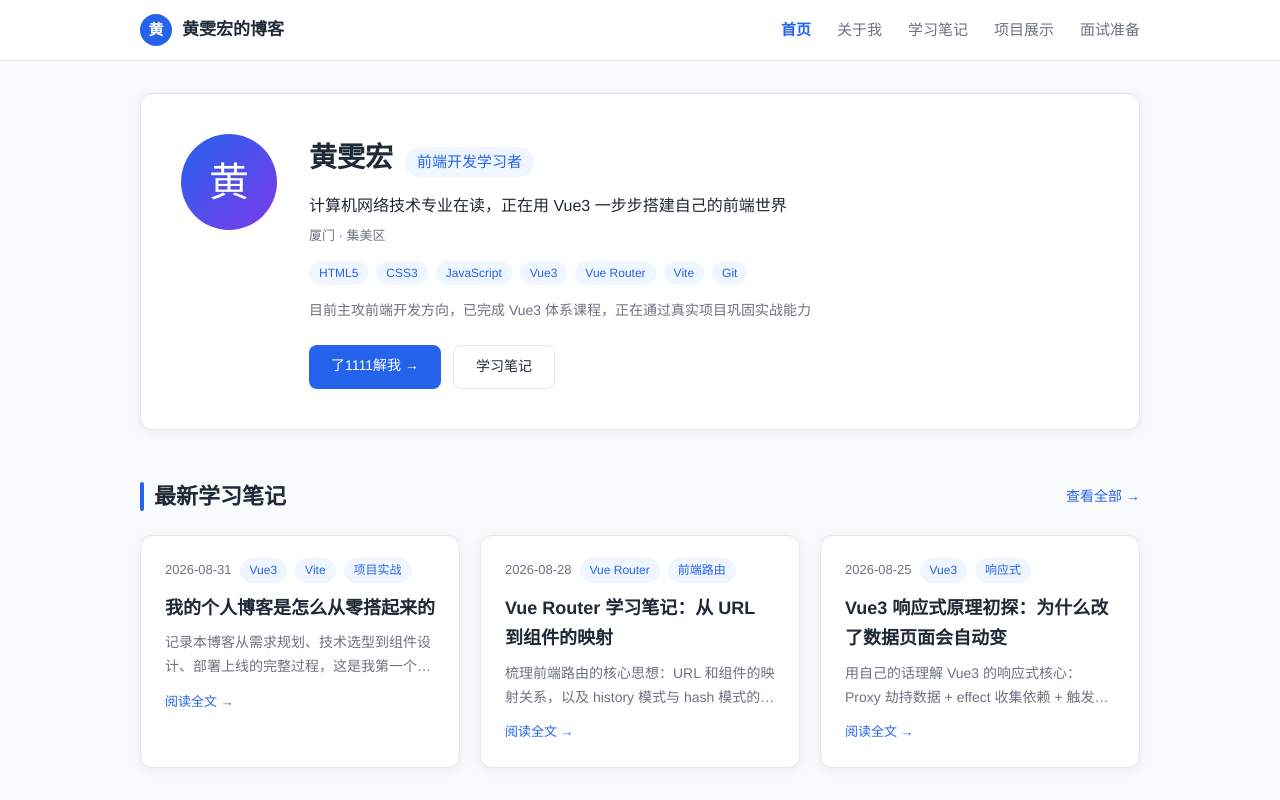
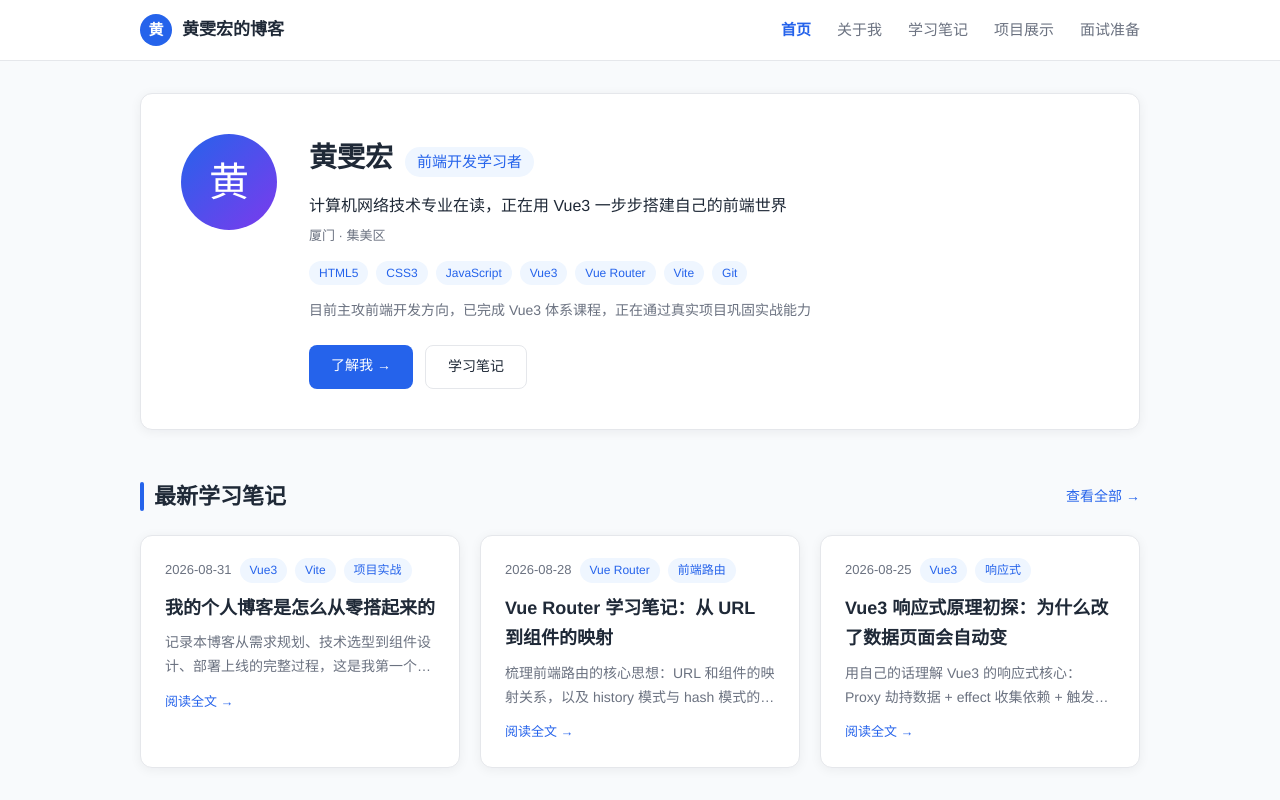
Before and after one commit to rainbow-713/huangwenhong-blog, a Vue app: page / in a window 1280 px wide. Shown: the top 800 px of the page. Built offline with nearby package versions, Linux system fonts and the light colour scheme.

Commit message:
fix: 修复首页按钮文案多余字符

```diff
--- a/src/views/HomeView.vue
+++ b/src/views/HomeView.vue
@@ -20,7 +20,7 @@
         </div>
         <p class="hero-learning">{{ profile.learning }}</p>
         <div class="hero-actions">
-          <router-link to="/about" class="btn btn-primary">了1111解我 →</router-link>
+          <router-link to="/about" class="btn btn-primary">了解我 →</router-link>
           <router-link to="/notes" class="btn btn-ghost">学习笔记</router-link>
         </div>
       </div>
```
